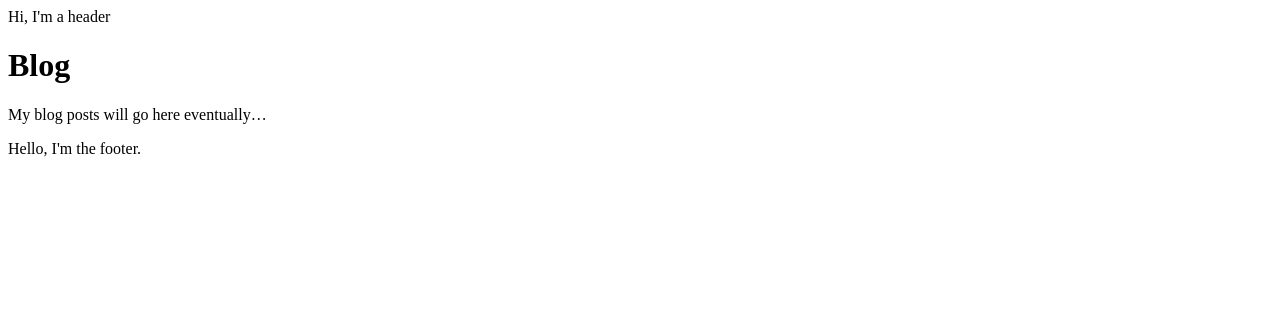
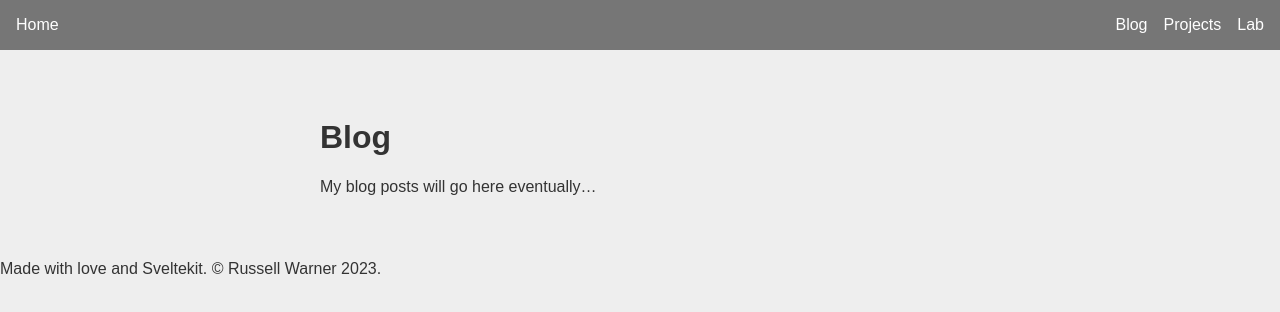
Before and after one commit to russellbits/russellbits.com, a SvelteKit app: page /blog in a window 1280 px wide. Shown: the top 312 px of the page. Built offline with nearby package versions, Linux system fonts and the light colour scheme.

Commit message:
Feature: Header and Footer components and global stylesheet.

```diff
--- /dev/null
+++ b/src/lib/components/Footer.svelte
@@ -0,0 +1 @@
+<footer>Made with love and Sveltekit. &copy; Russell Warner 2023.</footer>
--- /dev/null
+++ b/src/lib/components/Header.svelte
@@ -0,0 +1,41 @@
+<!-- Header.svelte -->
+<header>
+	<a href="/">Home</a>
+
+	<nav>
+		<ul>
+			<li>
+				<a href="/blog">Blog</a>
+			</li>
+			<li>
+				<a href="/projects">Projects</a>
+			</li>
+			<li>
+				<a href="/lab">Lab</a>
+			</li>
+		</ul>
+	</nav>
+</header>
+
+<style>
+	header {
+		padding: 1rem;
+		color: rgb(255, 255, 255);
+		background: rgba(0, 0, 0, 0.5);
+		display: flex;
+		flex-wrap: wrap;
+		justify-content: space-between;
+	}
+
+	ul {
+		margin: 0;
+		list-style-type: none;
+		display: flex;
+		gap: 1rem;
+	}
+
+	a {
+		text-decoration: none;
+		color: inherit;
+	}
+</style>
--- /dev/null
+++ b/src/lib/styles/house.css
@@ -0,0 +1,13 @@
+/* house.css */
+body {
+	margin: 0;
+	background: #eee;
+	color: #333;
+	font-family: sans-serif;
+}
+
+main {
+	padding: 1rem;
+	margin: 2rem auto;
+	max-width: 40rem;
+}
--- a/src/routes/+layout.svelte
+++ b/src/routes/+layout.svelte
@@ -1,8 +1,14 @@
 <!-- +layout.svelte -->
-<header>Hi, I'm a header</header>
+<script>
+	import Header from '$lib/components/Header.svelte';
+	import Footer from '$lib/components/Footer.svelte';
+	import '$lib/styles/house.css';
+</script>
+
+<Header />
 
 <main>
 	<slot />
 </main>
 
-<footer>Hello, I'm the footer.</footer>
+<Footer />
```
Also changed, not shown: 1 other file (tests, documents, lock files or other folders).
